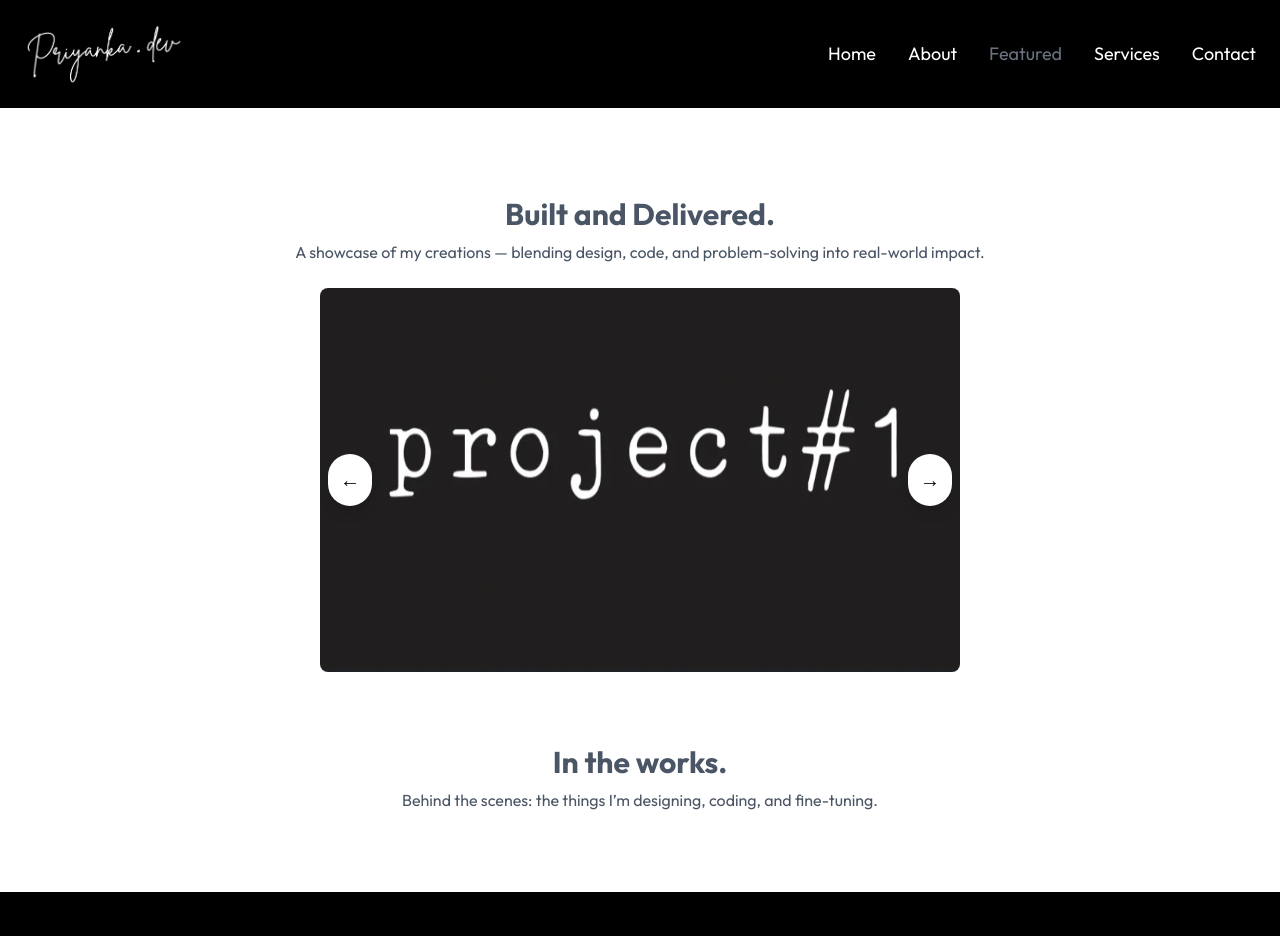
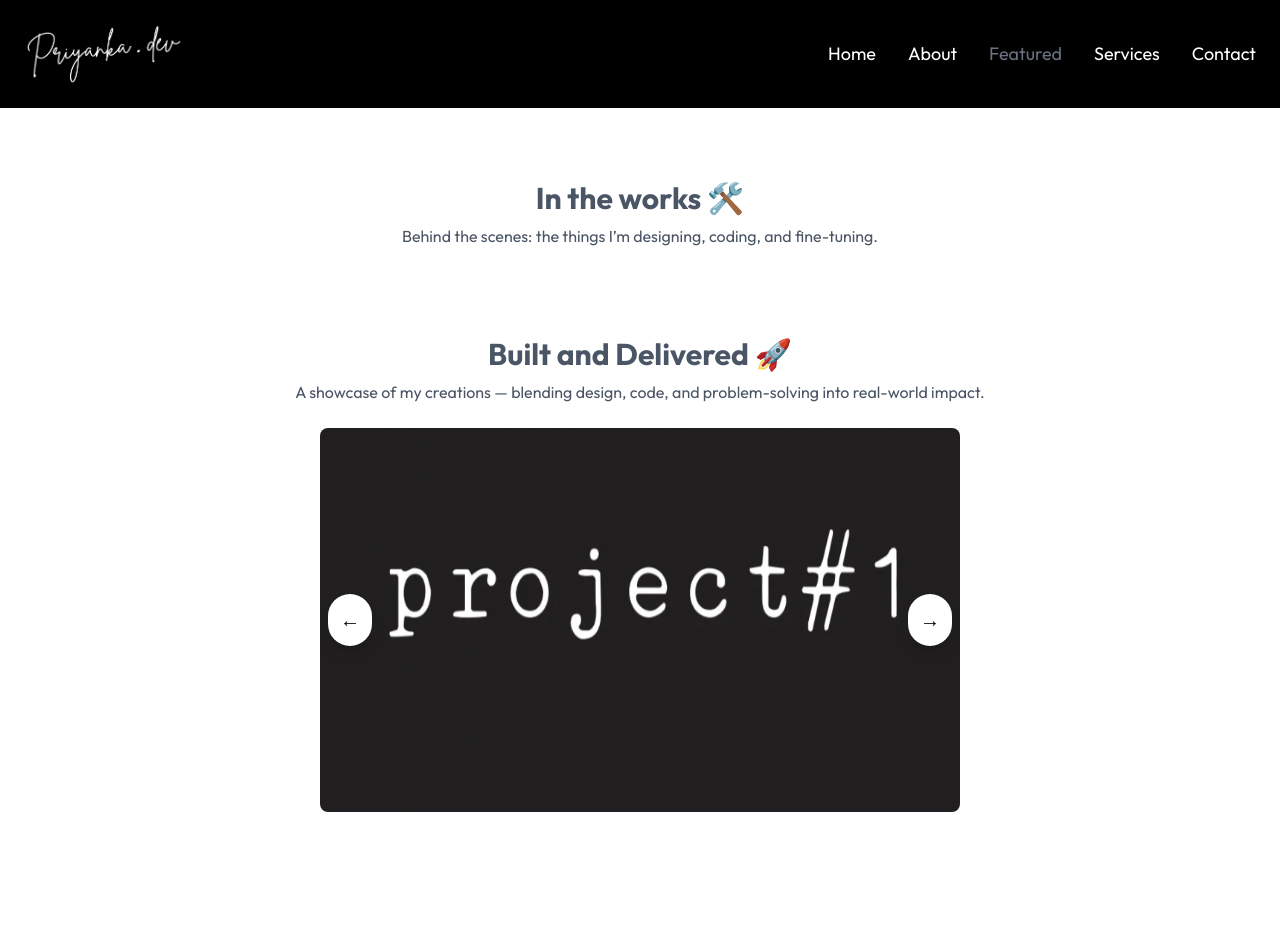
Before and after one commit to narasi15/portfolio, a React (Vite) app: page /featured in a window 1280 px wide. Shown: the top 936 px of the page. Built offline with nearby package versions, Linux system fonts and the light colour scheme.

Commit message:
Added consitent page slide in transition, fixed the ordering of the featured page

```diff
--- a/src/pages/About.jsx
+++ b/src/pages/About.jsx
@@ -45,7 +45,7 @@ const About = () => {
 
 
     <div className="w-full max-w-6xl mx-auto mt-12 px-4 sm:px-6">
-      <p className="mb-6 text-xl sm:text-2xl font-bold text-gray-600 text-center">
+      <p className="slide-in-left mb-6 text-xl sm:text-2xl font-bold text-gray-600 text-center">
         Professional Journey
       </p>
       <div className="grid grid-cols-1 md:grid-cols-2 items-center gap-8 md:gap-12">
@@ -250,7 +250,7 @@ const About = () => {
 
 
         {/* Skill Set */}
-        <div className="w-full max-w-6xl mx-auto mt-10 sm:mt-14 px-4 sm:px-6">
+        <div className="slide-in-leftw-full max-w-6xl mx-auto mt-10 sm:mt-14 px-4 sm:px-6">
           <div className="w-full h-[2px] bg-gray-300 mb-8" />
 
           <div className="text-center">
@@ -271,7 +271,7 @@ const About = () => {
         </div>
 
 
-      <div className="w-full mt-10 sm:mt-14 px-4 sm:px-6">
+      <div className="slide-in-left w-full mt-10 sm:mt-14 px-4 sm:px-6">
       <p className="mb-6 text-xl sm:text-2xl font-bold text-gray-600 text-center">
         Hobbies & Interests
       </p>
--- a/src/pages/Contact.jsx
+++ b/src/pages/Contact.jsx
@@ -55,7 +55,7 @@ const Contact = () => {
 
 
   return (
-    <div className="w-full px-4 sm:px-6 lg:px-8">
+    <div className="slide-in-left w-full px-4 sm:px-6 lg:px-8">
   <div className="max-w-7xl mx-auto py-10 md:py-16">
 
     {/* Main Contact Section */}
--- a/src/pages/Featured.jsx
+++ b/src/pages/Featured.jsx
@@ -25,11 +25,27 @@ const Featured = () => {
 
   return (
     <div className="flex flex-col justify-center items-center">
+      {/* Subheading */}
+        <br></br>
+          <br></br>
+          <div className="text-center justify-center items-center mt-6">
+            <h1 className="slide-in-left text-3xl font-bold mb-2 text-gray-600">In the works 🛠️</h1>
+            <h2 className="slide-in-left text-md text-gray-600">
+              Behind the scenes: the things I’m designing, coding, and fine-tuning.
+            </h2>
+
+            {/**
+             * Add the list of current projects being worked on
+             */}
+
+          </div>
+
+
         <div className="text-center mt-10 max-w-5xl px-4">
           <br></br>
           <br></br>
-          <h1 className="text-3xl font-bold mb-2 text-gray-600">Built and Delivered.</h1>
-          <h2 className="text-m text-gray-600">
+          <h1 className="slide-in-left text-3xl font-bold mb-2 text-gray-600">Built and Delivered 🚀</h1>
+          <h2 className="slide-in-left text-m text-gray-600">
             A showcase of my creations — blending design, code, and problem-solving into real-world impact.
           </h2>
         </div>
@@ -69,18 +85,7 @@ const Featured = () => {
 
           <br></br>
           <br></br>
-          {/* Subheading */}
-          <div className="text-center justify-center items-center mt-6">
-            <h1 className="text-3xl font-bold mb-2 text-gray-600">In the works.</h1>
-            <h2 className="text-md text-gray-600">
-              Behind the scenes: the things I’m designing, coding, and fine-tuning.
-            </h2>
 
-            {/**
-             * Add the list of current projects being worked on
-             */}
-
-          </div>
         </div>
     </div>
   )
--- a/src/pages/Services.jsx
+++ b/src/pages/Services.jsx
@@ -9,7 +9,7 @@ const Services = () => {
       <div className="text-center mt-10 max-w-5xl px-4">
         <br></br>
         <br></br>
-        <h1 className="text-3xl font-bold mb-2 text-gray-600">Explore My Tutoring Services.</h1>
+        <h1 className="slide-in-left text-3xl font-bold mb-2 text-gray-600">Explore My Tutoring Services.</h1>
         <h2 className="slide-in-left text-m text-gray-600">
           Tech meets tradition in my one-of-a-kind learning space—where programming, math, music, and more are taught with heart and creativity!
         </h2>
@@ -73,8 +73,8 @@ const Services = () => {
       <br></br>
 
 
-      <div className="text-gray-900 font-bold text-xl mb-2">Courses I Teach</div>
-      <h2>Tailored for students from Grades 1 through 12.</h2>
+      <div className="slide-in-left text-gray-900 font-bold text-xl mb-2">Courses I Teach</div>
+      <h2 className="slide-in-left text-m text-gray-600">Tailored for students from Grades 1 through 12.</h2>
       <br></br>
       <a
         href="https://forms.office.com/Pages/ResponsePage.aspx?id=DQSIkWdsW0yxEjajBLZtrQAAAAAAAAAAAAN__pnb_ytUNzNOSzk1SlU1ODg0WTgyM0FQMVdWV0ZXUS4u"
@@ -89,7 +89,7 @@ const Services = () => {
 
 
         {/* Grid Container */}
-        <div className=" mt-10 grid gap-8 grid-cols-1 sm:grid-cols-2 lg:grid-cols-3">
+        <div className=" slide-in-left mt-10 grid gap-8 grid-cols-1 sm:grid-cols-2 lg:grid-cols-3">
           {services.map((service, index) => (
             <ServiceCard key={index} service={service} />
           ))}
@@ -102,7 +102,7 @@ const Services = () => {
       <div className="w-full h-[2px] bg-gray-300 drop-shadow-[0_12px_16px_rgba(0,0,0,0.35)]" />
       <br></br>
       <br></br>
-      <div className="text-gray-900 font-bold text-xl mb-2">Testimonials</div>
+      <div className="slide-in-left text-gray-900 font-bold text-xl mb-2">Testimonials</div>
 
       <blockquote className="max-w-3xl mx-auto px-6 text-gray-800 italic relative my-8 leading-relaxed">
         <span className="text-3xl text-gray-400 absolute -left-4 -top-2">“</span>
```
Also changed, not shown: 1 other file (tests, documents, lock files or other folders).
